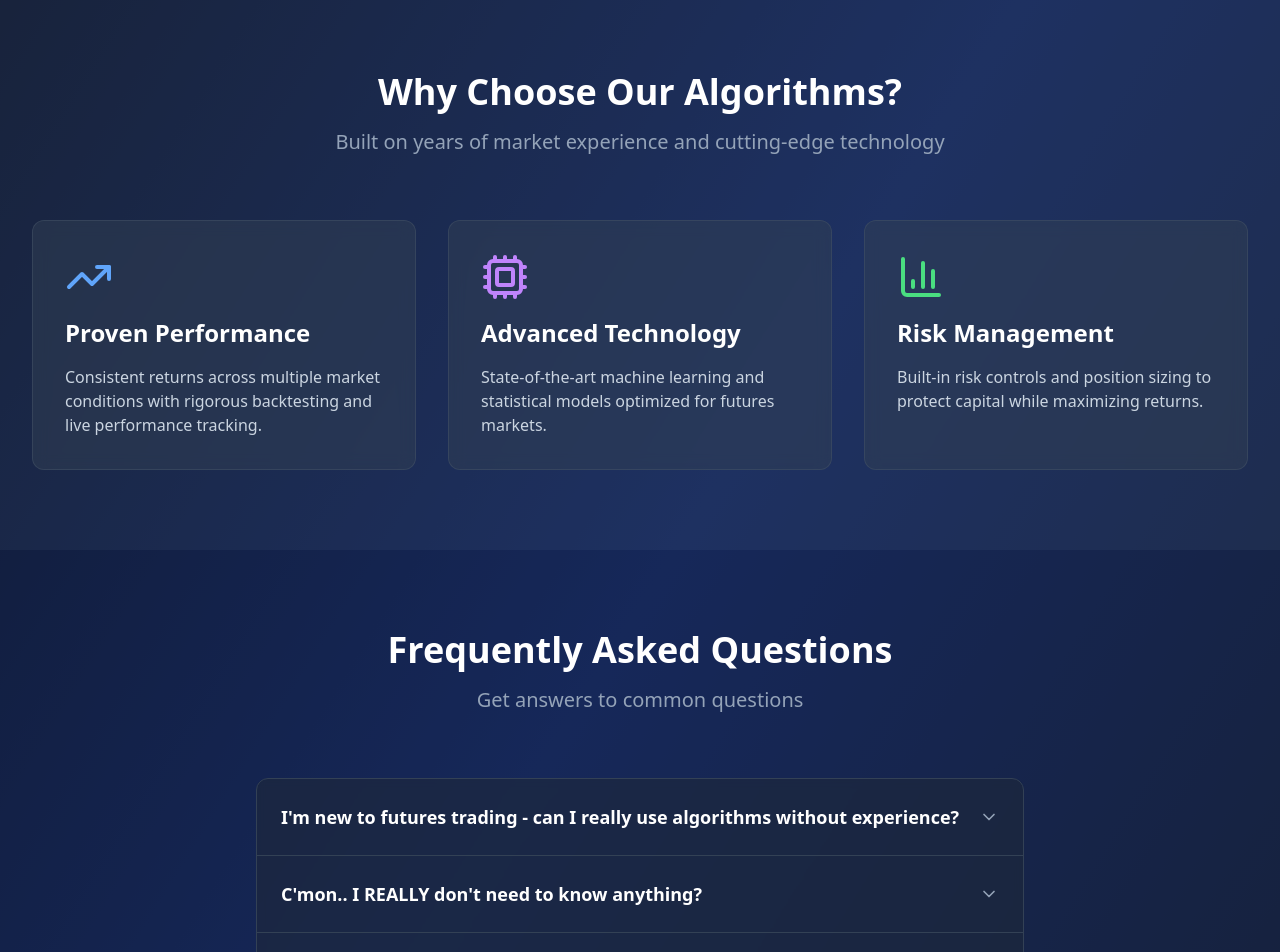
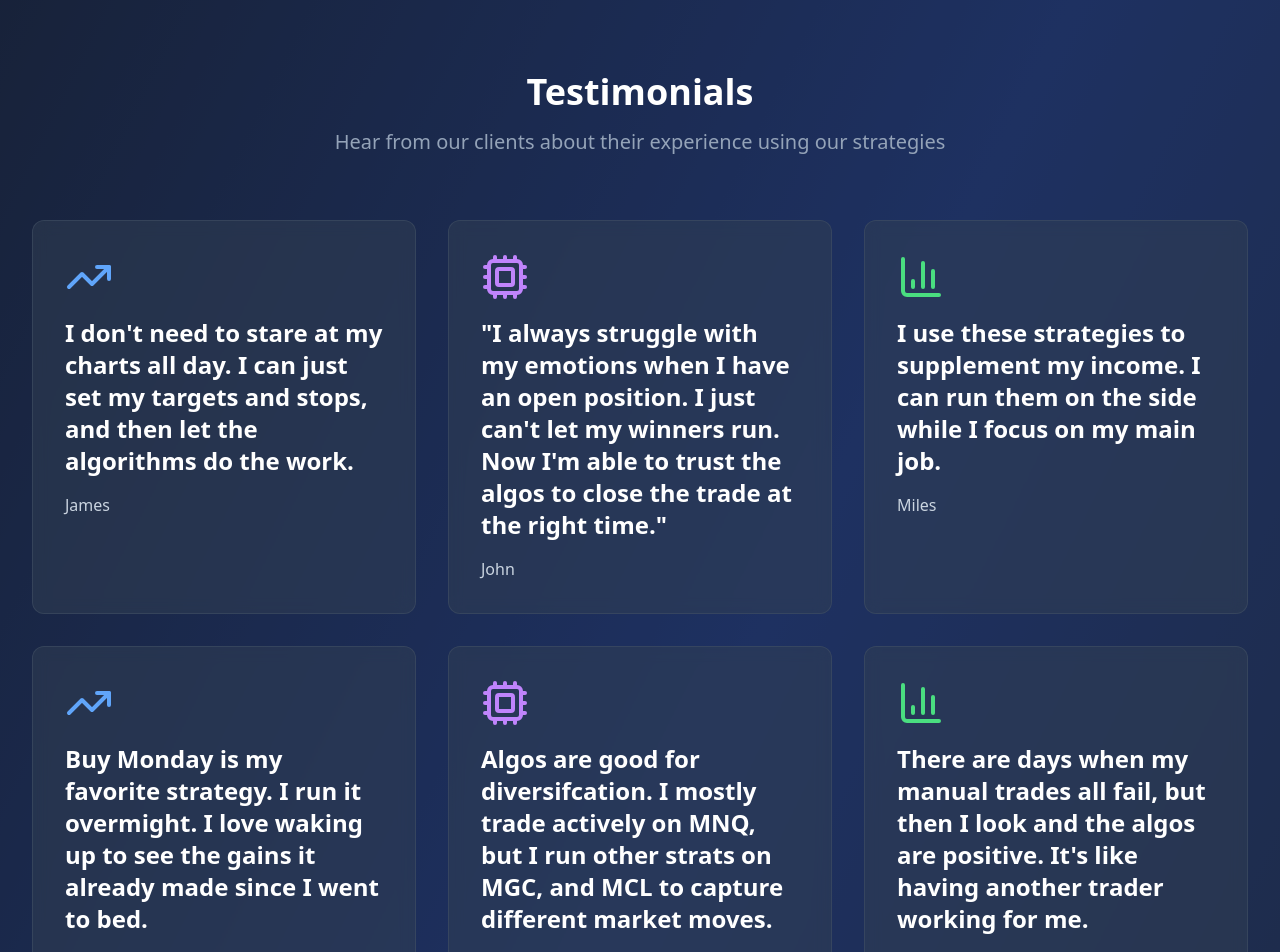
Before and after one commit to mike-edify/good-hands-trading, a React (Vite) app: page / in a window 1280 px wide. Shown: the part 480-1432 px from the top of the page. Built offline with nearby package versions, Linux system fonts and the light colour scheme.

Commit message:
feat: testimony section

```diff
--- a/src/content.js
+++ b/src/content.js
@@ -27,24 +27,39 @@ export const siteContent = {
       secondaryButton: "Get Access",
     },
     features: {
-      sectionTitle: "Why Choose Our Algorithms?",
+      sectionTitle: "Testimonials",
       sectionSubtitle:
-        "Built on years of market experience and cutting-edge technology",
+        "Hear from our clients about their experience using our strategies",
       items: [
         {
-          title: "Proven Performance",
-          description:
-            "Consistent returns across multiple market conditions with rigorous backtesting and live performance tracking.",
+          title:
+            "I don't need to stare at my charts all day. I can just set my targets and stops, and then let the algorithms do the work.",
+          description: "James",
         },
         {
-          title: "Advanced Technology",
-          description:
-            "State-of-the-art machine learning and statistical models optimized for futures markets.",
+          title:
+            "\"I always struggle with my emotions when I have an open position. I just can't let my winners run. Now I'm able to trust the algos to close the trade at the right time.\"",
+          description: "John",
         },
         {
-          title: "Risk Management",
-          description:
-            "Built-in risk controls and position sizing to protect capital while maximizing returns.",
+          title:
+            "I use these strategies to supplement my income. I can run them on the side while I focus on my main job.",
+          description: "Miles",
+        },
+        {
+          title:
+            "Buy Monday is my favorite strategy. I run it overmight. I love waking up to see the gains it already made since I went to bed.",
+          description: "Sarah",
+        },
+        {
+          title:
+            "Algos are good for diversifcation. I mostly trade actively on MNQ, but I run other strats on MGC, and MCL to capture different market moves.",
+          description: "Alex",
+        },
+        {
+          title:
+            "There are days when my manual trades all fail, but then I look and the algos are positive. It's like having another trader working for me.",
+          description: "Mike",
         },
       ],
     },
```
